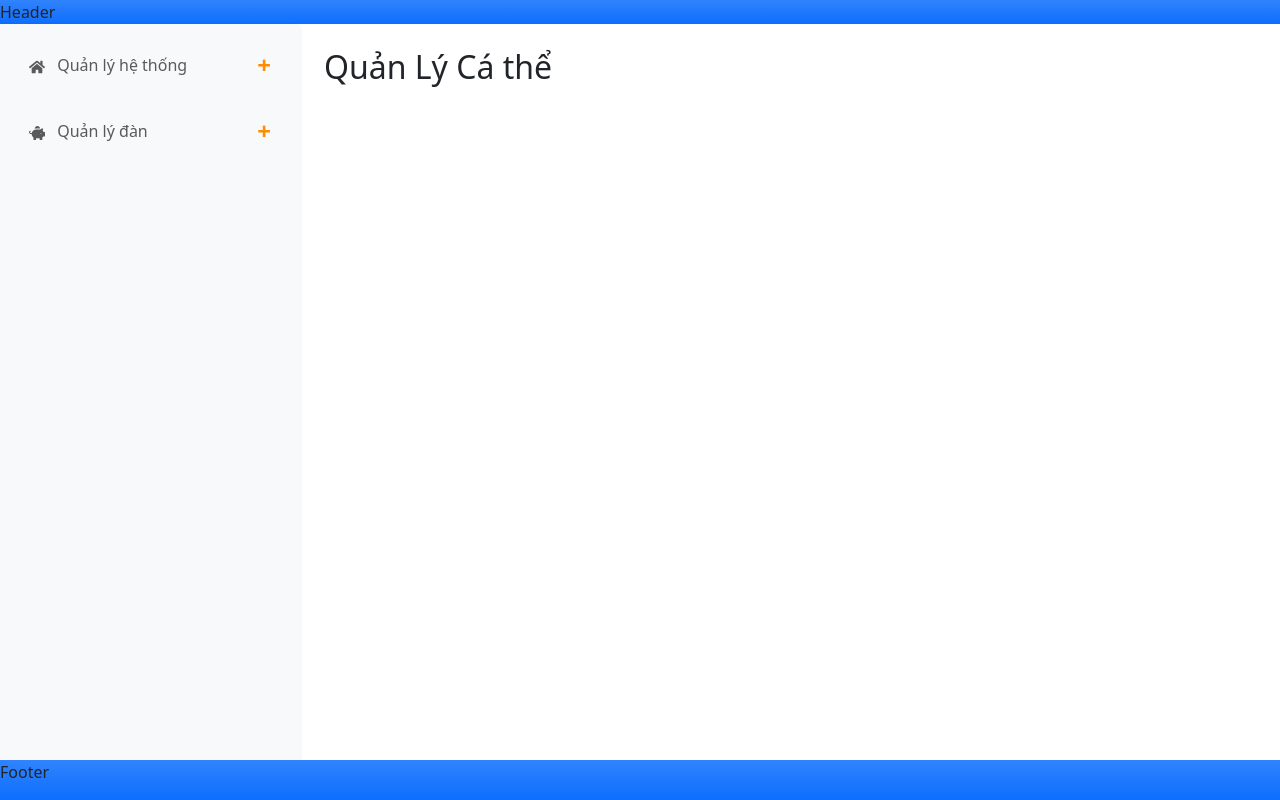
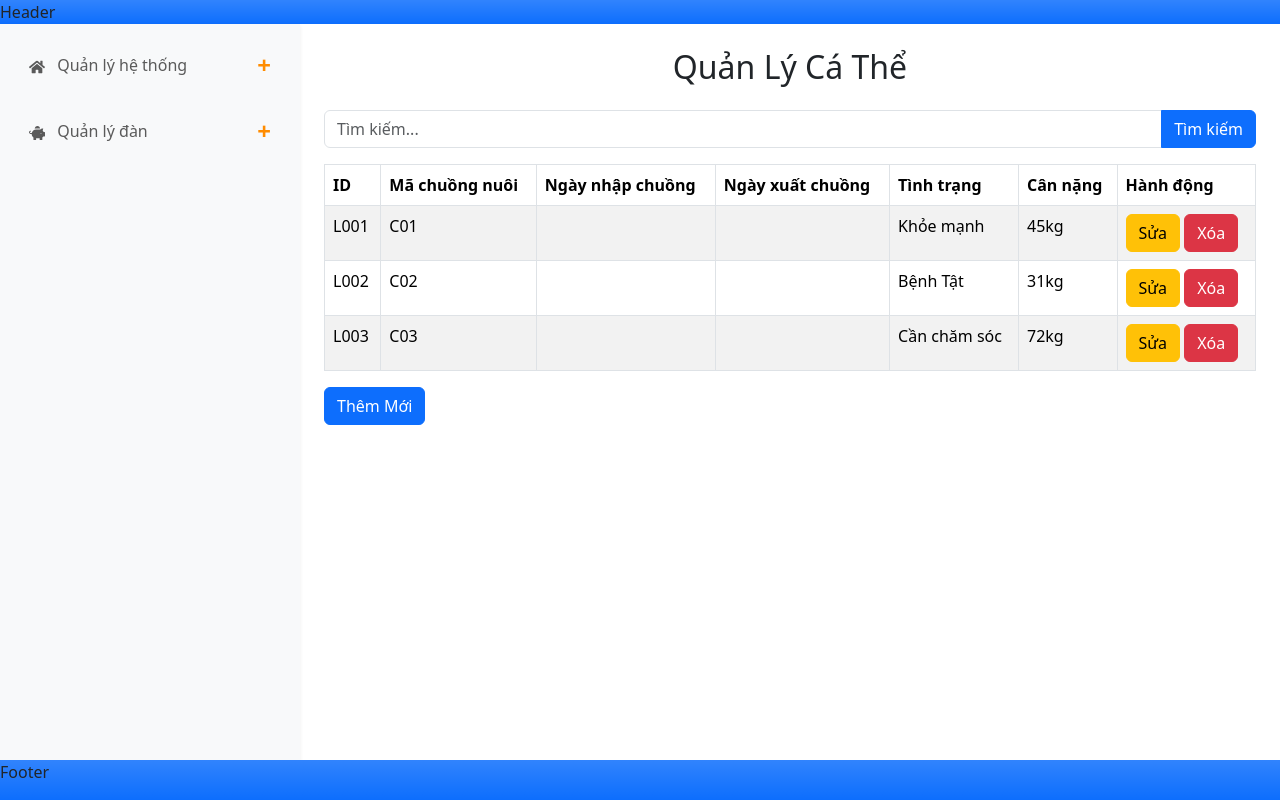
Before and after one commit to C0524L1-WF101/C0524L1-FARM-FE, a React (Create React App) app: page /individual in a window 1280 px wide. Built offline with nearby package versions, Linux system fonts and the light colour scheme; data requests are answered from the project's data file.

Commit message:
feat(frontend): add individual page

```diff
--- a/db.json
+++ b/db.json
@@ -23,18 +23,28 @@
   ],
   "pigs": [
     {
-      "id": "26e8",
-      "name": "Lon hong",
-      "weight": "110",
-      "age": "10",
-      "farmLocation": "nam dinh"
+      "id": "L001",
+      "name": "C01",
+      "date1": "",
+      "date2": "",
+      "feel": "Khỏe mạnh",
+      "weight": "45kg"
     },
     {
-      "id": "1ac5",
-      "name": "1",
-      "weight": "1",
-      "age": "1",
-      "farmLocation": "1"
+      "id": "L002",
+      "name": "C02",
+      "date1": "",
+      "date2": "",
+      "feel": "Bệnh Tật",
+      "weight": "31kg"
+    },
+    {
+      "id": "L003",
+      "name": "C03",
+      "date1": "",
+      "date2": "",
+      "feel": "Cần chăm sóc",
+      "weight": "72kg"
     }
   ]
 }
--- a/package.json
+++ b/package.json
@@ -8,6 +8,7 @@
     "@testing-library/user-event": "^13.5.0",
     "axios": "^1.7.7",
     "bootstrap": "^5.3.3",
+    "cors": "^2.8.5",
     "firebase": "^11.0.1",
     "formik": "^2.4.6",
     "react": "^18.3.1",
--- a/src/pages/Individual.js
+++ b/src/pages/Individual.js
@@ -1,11 +1,301 @@
-import React from 'react';
+import React, { useState, useEffect } from 'react';
+import axios from 'axios';
+import Table from 'react-bootstrap/Table';
+import { Modal, Button, Form, Alert, Toast, ToastContainer } from 'react-bootstrap';
 
-const Individual = () => {
-    return (
-        <div>
-            <h2>Quản Lý Cá thể</h2>
-        </div>
+function BasicExample() {
+  const [pigs, setPigs] = useState([]);
+  const [show, setShow] = useState(false);
+  const [isEdit, setIsEdit] = useState(false);
+  const [searchTerm, setSearchTerm] = useState('');
+  const [error, setError] = useState('');
+  const [formData, setFormData] = useState({
+    id: '',
+    name: '',
+    date1: '',
+    date2: '',
+    feel: '',
+    weight: '',
+  });
+  const [showToast, setShowToast] = useState(false);
+  const [toastMessage, setToastMessage] = useState('');
+
+  useEffect(() => {
+    fetchPigs();
+  }, []);
+
+  const fetchPigs = () => {
+    axios.get('http://localhost:3000/pigs')
+      .then((response) => setPigs(response.data))
+      .catch((error) => console.error('Lỗi khi lấy dữ liệu!', error));
+  };
+
+  const handleClose = () => {
+    setShow(false);
+    setFormData({
+      id: '',
+      name: '',
+      date1: '',
+      date2: '',
+      feel: '',
+      weight: '',
+    });
+    setIsEdit(false);
+    setError('');
+  };
+
+  const handleShow = () => setShow(true);
+
+  const handleChange = (e) => {
+    const { name, value } = e.target;
+    setFormData({
+      ...formData,
+      [name]: value,
+    });
+  };
+
+  // Hàm kiểm tra form
+  const validateForm = () => {
+    const { id, name, date1, date2, feel, weight } = formData;
+
+    if (!id || !name || !date1 || !date2 || !feel || !weight) {
+      return 'Vui lòng điền đầy đủ thông tin!';
+    }
+
+    if (isNaN(id)) {
+      return 'ID phải là một số!';
+    }
+
+    if (isNaN(weight) || Number(weight) <= 0) {
+      return 'Cân nặng phải là một số dương!';
+    }
+
+    if (new Date(date1) > new Date(date2)) {
+      return 'Ngày nhập chuồng phải nhỏ hơn hoặc bằng ngày xuất chuồng!';
+    }
+
+    return null;
+  };
+
+  const handleSubmit = (e) => {
+    e.preventDefault();
+    const errorMsg = validateForm();
+    if (errorMsg) {
+      setError(errorMsg);
+      return;
+    }
+
+    if (isEdit) {
+      axios.put(`http://localhost:3000/pigs/${formData.id}`, formData)
+        .then(() => {
+          fetchPigs();
+          handleClose();
+          setToastMessage('Cập nhật thành công!');
+          setShowToast(true);
+        })
+        .catch((error) => console.error('Lỗi khi cập nhật dữ liệu!', error));
+    } else {
+      axios.post('http://localhost:3000/pigs', formData)
+        .then(() => {
+          fetchPigs();
+          handleClose();
+          setToastMessage('Thêm mới thành công!');
+          setShowToast(true);
+        })
+        .catch((error) => console.error('Lỗi khi thêm dữ liệu!', error));
+    }
+  };
+
+  const handleDelete = (id) => {
+    if (window.confirm('Bạn có chắc chắn muốn xóa không?')) {
+      axios.delete(`http://localhost:3000/pigs/${id}`)
+        .then(() => {
+          fetchPigs();
+          setToastMessage('Xóa thành công!');
+          setShowToast(true);
+        })
+        .catch((error) => console.error('Lỗi khi xóa dữ liệu!', error));
+    }
+  };
+
+  const handleEdit = (pig) => {
+    setFormData(pig);
+    setIsEdit(true);
+    handleShow();
+  };
+
+  // Hàm tìm kiếm
+  const handleSearch = () => {
+    const filteredPigs = pigs.filter((pig) =>
+      pig.name.toLowerCase().includes(searchTerm.toLowerCase()) ||
+      pig.feel.toLowerCase().includes(searchTerm.toLowerCase()) ||
+      pig.weight.toLowerCase().includes(searchTerm.toLowerCase())
     );
-};
+    setPigs(filteredPigs);
+  };
 
-export default Individual;
+  return (
+    <>
+      <h2 className="text-center mb-4">Quản Lý Cá Thể</h2>
+
+      {/* Search Input and Button */}
+      <div className="input-group mb-3">
+  <Form.Control
+    type="text"
+    placeholder="Tìm kiếm..."
+    value={searchTerm}
+    onChange={(e) => setSearchTerm(e.target.value)}
+    className="form-control" // Adds Bootstrap styling
+  />
+  <Button
+    variant="primary"  // Makes the button blue
+    onClick={handleSearch}
+    className="input-group-text" // Matches the input group style
+  >
+    Tìm kiếm
+  </Button>
+</div>
+
+
+      <Table striped bordered hover>
+        <thead>
+          <tr>
+            <th>ID</th>
+            <th>Mã chuồng nuôi</th>
+            <th>Ngày nhập chuồng</th>
+            <th>Ngày xuất chuồng</th>
+            <th>Tình trạng</th>
+            <th>Cân nặng</th>
+            <th>Hành động</th>
+          </tr>
+        </thead>
+        <tbody>
+          {pigs.map((pig) => (
+            <tr key={pig.id}>
+              <td>{pig.id}</td>
+              <td>{pig.name}</td>
+              <td>{pig.date1}</td>
+              <td>{pig.date2}</td>
+              <td>{pig.feel}</td>
+              <td>{pig.weight}</td>
+              <td>
+                <Button variant="warning" onClick={() => handleEdit(pig)}>Sửa</Button>{' '}
+                <Button variant="danger" onClick={() => handleDelete(pig.id)}>Xóa</Button>
+              </td>
+            </tr>
+          ))}
+        </tbody>
+      </Table>
+
+      <Button variant="primary" onClick={handleShow}>
+        Thêm Mới
+      </Button>
+
+      <Modal show={show} onHide={handleClose}>
+        <Modal.Header closeButton>
+          <Modal.Title>{isEdit ? 'Chỉnh Sửa' : 'Thêm Mới'} Thông Tin Heo</Modal.Title>
+        </Modal.Header>
+        <Modal.Body>
+          {error && <Alert variant="danger">{error}</Alert>}
+          <Form onSubmit={handleSubmit}>
+            <Form.Group className="mb-3">
+              <Form.Label>ID</Form.Label>
+              <Form.Control
+                type="text"
+                placeholder="Nhập ID"
+                name="id"
+                value={formData.id}
+                onChange={handleChange}
+                disabled={isEdit}
+                required
+              />
+            </Form.Group>
+            <Form.Group className="mb-3">
+              <Form.Label>Mã chuồng nuôi</Form.Label>
+              <Form.Control
+                type="text"
+                placeholder="Nhập mã chuồng nuôi"
+                name="name"
+                value={formData.name}
+                onChange={handleChange}
+                required
+              />
+            </Form.Group>
+            <Form.Group className="mb-3">
+              <Form.Label>Ngày nhập chuồng</Form.Label>
+              <Form.Control
+                type="date"
+                name="date1"
+                value={formData.date1}
+                onChange={handleChange}
+                required
+              />
+            </Form.Group>
+            <Form.Group className="mb-3">
+              <Form.Label>Ngày xuất chuồng</Form.Label>
+              <Form.Control
+                type="date"
+                name="date2"
+                value={formData.date2}
+                onChange={handleChange}
+                required
+              />
+            </Form.Group>
+            <Form.Group className="mb-3">
+              <Form.Label>Tình trạng</Form.Label>
+              <Form.Control
+                as="select"
+                name="feel"
+                value={formData.feel}
+                onChange={handleChange}
+                required
+              >
+                <option value="Tình trạng">Khỏe mạnh</option>
+                <option value="Khỏe mạnh">Khỏe mạnh</option>
+                <option value="Bệnh tật">Bệnh tật</option>
+                <option value="Cần chăm sóc">Cần chăm sóc</option>
+              </Form.Control>
+            </Form.Group>
+
+            <Form.Group className="mb-3">
+              <Form.Label>Cân nặng</Form.Label>
+              <Form.Control
+                type="text"
+                placeholder="Nhập cân nặng"
+                name="weight"
+                value={formData.weight}
+                onChange={handleChange}
+                required
+              />
+            </Form.Group>
+            <Button variant="primary" type="submit">
+              {isEdit ? 'Cập Nhật' : 'Thêm Mới'}
+            </Button>
+          </Form>
+        </Modal.Body>
+      </Modal>
+
+      <ToastContainer className="toast-container">
+  <Toast
+    show={showToast}
+    onClose={() => setShowToast(false)}
+    delay={3000}
+    autohide
+    className="toast"
+  >
+    <Toast.Header>
+      <strong className="me-auto">Thông báo</strong>
+    </Toast.Header>
+    <Toast.Body
+      className={toastMessage.includes('thành công') ? 'bg-success text-white' : 'bg-danger text-white'}
+    >
+      {toastMessage}
+    </Toast.Body>
+  </Toast>
+</ToastContainer>
+
+    </>
+  );
+}
+
+export default BasicExample;
```
Also changed, not shown: src/App.js (+7 -5 lines), 1 other file (tests, documents, lock files or other folders).
